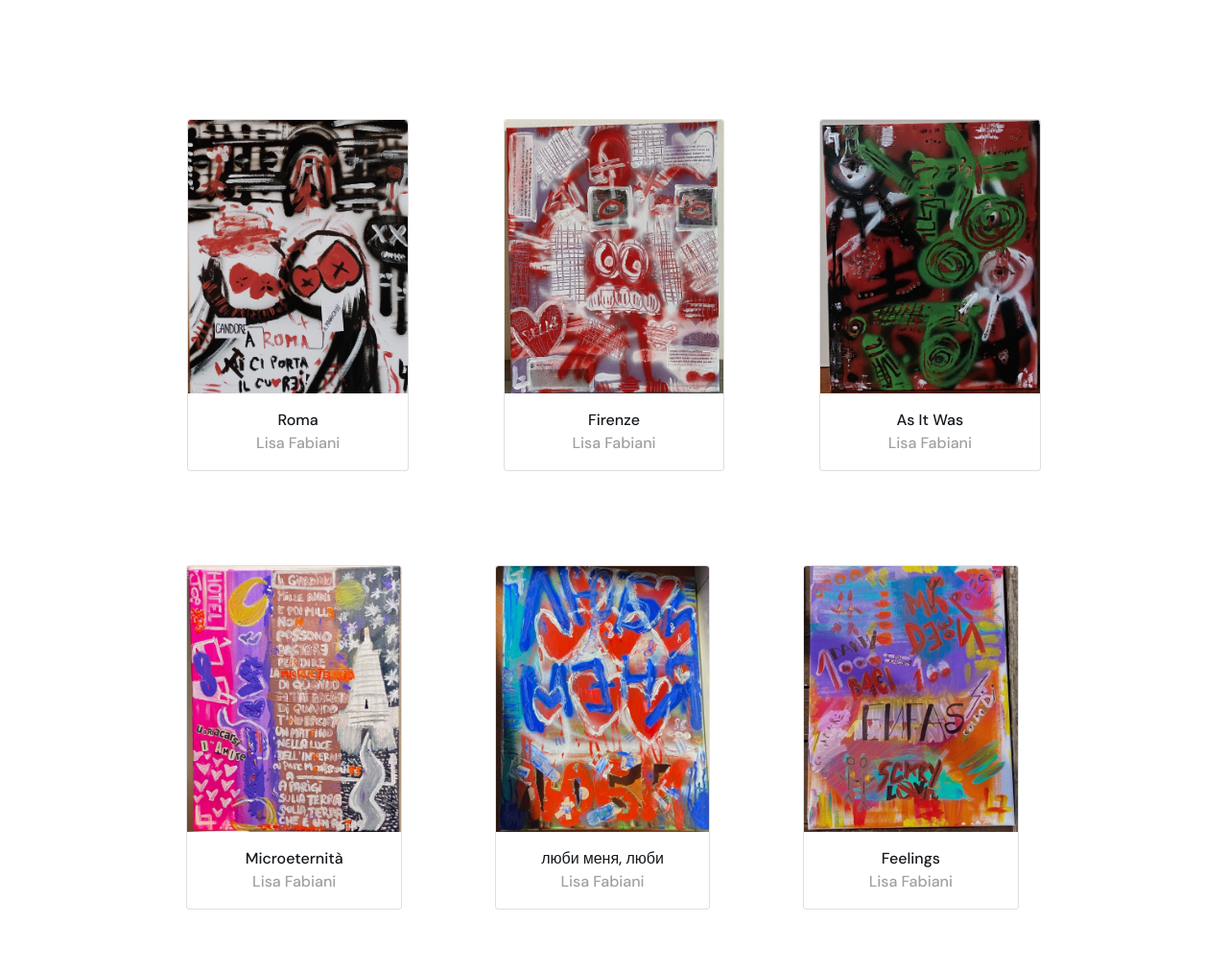
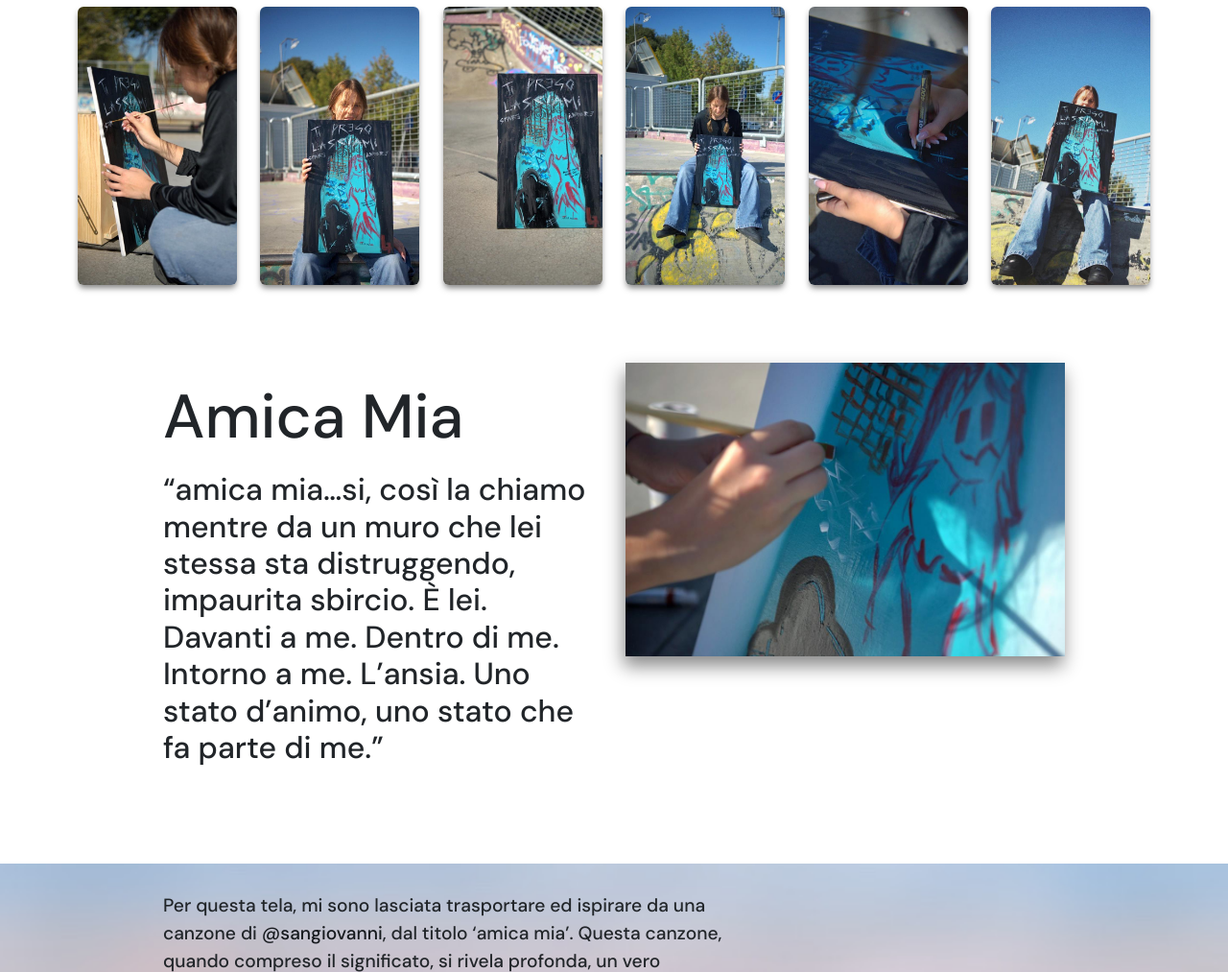
Before and after one commit to Jupiterino/Lisa-Fabiani, a plain HTML site: page Pages/amicamia.html in a window 1280 px wide. Shown: the part 168-1181 px from the top of the page at 96% size. Drawn offline with nearby package versions, Linux system fonts and the light colour scheme.

Commit message:
Amica Mia

```diff
--- a/Css/style.css
+++ b/Css/style.css
@@ -163,3 +163,53 @@ font-family: 'Parisienne', cursive;
   .sium:hover{
     color: #313131;
   }
+
+.wrapper{
+    text-align: center;
+    margin-left: auto;
+    margin-right: auto;
+}
+
+.parent{
+    width: 13%;
+    margin: 10px;
+    height: 290px;
+    overflow: hidden;
+    position: relative;
+    display: inline-block;
+    box-shadow: 0 4px 6px -1px rgba(0,0,0,0.5);
+    border-radius: 6px;
+    text-align: center;
+}
+
+.child{
+    height: 100%;
+    width: 110%;
+    background-size: cover;
+    transition: all 1s;
+    text-align: center;
+}
+
+.bg-one{
+    background-image: url(../Imgs/IMG-20240103-WA0024.jpg);
+}
+.bg-two{
+    background-image: url(../Imgs/amicamia1.jpg);
+}
+.bg-three{
+    background-image: url(../Imgs/IMG-20240103-WA0031.jpg);
+}
+.bg-four{
+    background-image: url(../Imgs/IMG-20240103-WA0034.jpg);
+}
+.bg-five{
+    background-image: url(../Imgs/IMG-20240103-WA0029.jpg);
+}
+.bg-six{
+    background-image: url(../Imgs/amicamia4.jpg);
+}
+
+.parent:hover .child{
+
+    transform: scale(1.2);
+}
--- a/Pages/amicamia.html
+++ b/Pages/amicamia.html
@@ -1,6 +1,9 @@
 <!DOCTYPE html>
 <html lang="en">
 <head>
+  <meta charset="UTF-8">
+  <meta http-equiv="X-UA-Compatible" content="IE=edge">
+  <meta name="viewport" content="width=device-width, initial-scale=1.0">
     <link href="https://cdn.jsdelivr.net/npm/bootstrap@5.1.3/dist/css/bootstrap.min.css" rel="stylesheet" integrity="sha384-1BmE4kWBq78iYhFldvKuhfTAU6auU8tT94WrHftjDbrCEXSU1oBoqyl2QvZ6jIW3" crossorigin="anonymous">
     <link rel="stylesheet" href="../Css/style.css">
     <link rel="preconnect" href="https://fonts.googleapis.com">
@@ -13,10 +16,33 @@
     <link rel="shortcut icon" href="../Imgs/L-Letter-PNG-Picture.png" />
     <title>LisaFabiani</title>
     <style>
+
+
       .frase{
         font-size: 140%;
       }
       @media screen and (max-width: 1000px){
+        .uno{
+          display: none;
+        }
+        .due{
+          display: none;
+        }
+        .sei{
+          display: none;
+        }
+        .parent{
+          width: 20%;
+        }
+        .ggg{
+          margin-top: 8%;
+        }
+        .gggg{
+          padding-top: 8%;
+        }.ggggg{
+          padding-top: 8%;
+          padding-bottom: 8%;
+        }
    .navbar{
      padding-top: 4%;
      padding-bottom: 4%;
@@ -44,6 +70,15 @@
           display: none;
         }
         .gif{
+          display: none;
+        }
+ }
+ @media screen and (max-width: 750px){
+
+  .parent{
+          width: 40%;
+        }
+        .cinque{
           display: none;
         }
  }
@@ -106,83 +141,83 @@
 <a href="/" class="mb-3 me-2 mb-md-0 text-muted text-decoration-none lh-1">
   <svg class="bi" width="30" height="24"><use xlink:href="#bootstrap"></use></svg>
 </a>
-  <br><br><br>
 
-    <div class="megadiv container" >
+  <div class="">
 
-      <div class="row boxx"">
-        <div class="col-12 col-lg-4" style="text-align: center; padding: 5%;">
-          <div class="card artbox" >
-            <a href="opere/op1.html" class="nomee">
-        <img src="../Imgs/D1.jpg" class="card-img-top imgbox" alt="...">
-      </a>
-        <div class="card-body">
-          <p class="card-text"><span><a href="opere/op1.html" class="nomee">Roma</a></span><br><span style="color: rgb(160, 160, 160);">Lisa Fabiani</span></p>
+
+    <div class=" wrapper ">
+
+       <div class="col-12 col-lg-2 parent uno">
+            <div class="child bg-one">
+
             </div>
       </div>
+       <div class="col-12 col-lg-2 parent due">
+            <div class="child bg-two">
+
             </div>
+      </div>
+       <div class="col-12 col-lg-2 parent tre">
+            <div class="child bg-three">
 
-        <div class="col-12 col-lg-4" style="text-align: center; padding: 5%;">
-        <div class="card artbox" >
-          <a href="opere/op2.html" class="nomee">
-            <img src="../Imgs/D2.jpg" class="card-img-top imgbox" alt="...">
-          </a>
-        <div class="card-body">
-          <p class="card-text"><span><a href="opere/op2.html" class="nomee">Firenze</a></span><br><span style="color: rgb(160, 160, 160);">Lisa Fabiani</span></p>
+            </div>
+      </div>
+       <div class="col-12 col-lg-2 parent quattro">
+            <div class="child bg-four">
+
+            </div>
+      </div>
+       <div class="col-12 col-lg-2 parent cinque">
+            <div class="child bg-five">
+
+            </div>
+      </div>
+       <div class="col-12 col-lg-2 parent sei">
+            <div class="child bg-six">
+
+            </div>
       </div>
   </div>
 </div>
 
 
-      <div class="col-12 col-lg-4" style="text-align: center; padding: 5%;">
-      <div class="card artbox" >
-        <a href="opere/op3.html" class="nomee">
-          <img src="../Imgs/D3.jpg" class="card-img-top imgbox" alt="...">
-        </a>
-        <div class="card-body">
-          <p class="card-text"><span><a href="opere/op3.html" class="nomee">As It Was</a></span><br><span style="color: rgb(160, 160, 160);">Lisa Fabiani</span></p>
+
+
+
+    <div class="megadiv container row"style="padding-top: 5%;">
+      <div  class="col-12 col-lg-6"style="padding-top: 2%;">
+        <h1 style="font-size: 400%; padding-bottom: 2%;">Amica Mia</h1>
+
+        <h2>“amica mia…si, così la chiamo mentre da un muro che lei stessa sta distruggendo, impaurita sbircio. È lei. Davanti a me.
+        Dentro di me. Intorno a me. L’ansia.
+        Uno stato d’animo, uno stato che fa parte di me.”</h2>
+      </div>
+      <div class="col-12 col-lg-6"><a href="https://www.instagram.com/elizavetart_/">
+        <img src="../Imgs/IMG-20240103-WA0032.jpg" alt="" style="width: 100%; box-shadow: -2px 10px 18px #888888;" class="ggg"></a>
+      </div></div>
+
+
+
+      <div style="margin-top: 5%; background-image: url(../Imgs/picsarrrrt.JPEG); background-repeat: no-repeat; background-size: cover;">
+        <div class="megadiv  row">
+          <div class="col-12 col-lg-8 gggg">
+        <p style="font-size: 120%;">Per questa tela, mi sono lasciata trasportare ed ispirare da una canzone di <span>
+          <a href="https://www.instagram.com/sangiovanni/" style="text-decoration: none; color: rgb(21,25,29);">@sangiovanni</a></span>, dal titolo ‘amica mia’.
+          Questa canzone, quando compreso il significato, si rivela profonda, un vero capolavoro.
+          Parla di ansia, introduce quindi anche il concetto di terapia che col tempo deve smettere di essere il grande taboo che è. Ho trovato ispirazione qui,
+          anche per come e quanto questo brano mi ha aiutata in periodi bui della mia vita. L’autore, come già detto, è sangiovanni,
+          questo ragazzo di 20 anni che riesce ad empatizzate con chi lo ascolta e farlo sentire meno solo, compreso ed al sicuro con la sua musica…credo
+          che questa sia la cosa più importante per un artista…che faccia musica, opere d’arte, letterarie, o magari non so, balli .
+          In questa tela, ho voluto rappresentare il mio modo di interpretare la canzone, facendone una miscela con quello che lo stato d’animo dell’Ansia mi fa provare.
+          Col tempo, cari “osservatori”, ho capito però che preferisco non dare troppe spiegazioni su ciò che trasporto dal profondo della mia anima o da ciò che sto vivendo su una tela …
+          ma preferisco che chi guarda, interpreti e compia questo viaggio dentro di se, facendo appoggio alla sua storia e a ciò che una mia tela può far provare. Quindi non spiegherò
+          dettagliatamente ciò che ho rappresentato e il perché, ma voglio fare una cosa ancora più importante sì! Voglio augurare a tutte le persone che soffrono per questo,
+          di non sentirsi sole e di trovare la forza dentro se stesse.</p>
+        </div>
+        <div class="col-12 col-lg-4 ggggg" style="text-align: center; margin-top: auto; margin-bottom: auto;"><a href="https://open.spotify.com/intl-it/track/5pN02vyizYTSdK8F8qSPJp?si=84d56698a5e84848">
+          <img src="../Imgs/ab67616d0000b2736a809cc84cf9abf2516f5a01.jpg" alt="" style="width: 90%; box-shadow: -2px 10px 18px #888888;"></a>
         </div>
         </div>
-    </div>
-
-
-    <br><br><br>
-
-    <div class="row boxx">
-
-      <div class="col-12 col-lg-4" style="text-align: center; padding: 5%;">
-      <div class="card artbox" >
-        <a href="opere/op4.html" class="nomee">
-          <img src="../Imgs/D4.jpg" class="card-img-top imgbox" alt="...">
-        </a>
-        <div class="card-body">
-          <p class="card-text"><span><a href="opere/op4.html" class="nomee">Microeternità</a></span><br><span style="color: rgb(160, 160, 160);">Lisa Fabiani</span></p>
-        </div>
-      </div>
-    </div>
-
-      <div class="col-12 col-lg-4" style="text-align: center; padding: 5%;">
-      <div class="card artbox" >
-        <a href="opere/op5.html" class="nomee">
-          <img src="../Imgs/D6.jpg" class="card-img-top imgbox" alt="...">
-        </a>
-        <div class="card-body">
-          <p class="card-text"><span><a href="opere/op5.html" class="nomee">люби меня, люби</a></span><br><span style="color: rgb(160, 160, 160);">Lisa Fabiani</span></p>
-        </div>
-      </div>
-    </div>
-
-      <div class="col-12 col-lg-4" style="text-align: center; padding: 5%;">
-      <div class="card artbox" >
-        <a href="opere/op6.html" class="nomee">
-          <img src="../Imgs/D7.jpg" class="card-img-top imgbox" alt="...">
-        </a>
-        <div class="card-body">
-          <p class="card-text"><span><a href="opere/op6.html" class="nomee">Feelings</a></span><br><span style="color: rgb(160, 160, 160);">Lisa Fabiani</span></p>
-        </div>
-      </div>
-    </div>
-
       </div>
       <div style="text-align: center; margin-top: 5%;">
         <!--
@@ -191,10 +226,6 @@
           <h1 style="font-size: 300%;"><span><a class="text-muted" href="https://www.instagram.com/elizavetart_/" style="padding-right: 1%; text-decoration: none;"><i class="fa fa-instagram" style="font-size:45px;"></i>
             <span><a href="https://www.instagram.com/elizavetart_/" style="text-decoration: none; color: rgb(50, 50, 50);">elizavetart_</a></span></a> </span> </h1>
 
-    </div>
-
-    </div>
-  </div>
       </div>
   <br><br><br><br><br><br><br><br>
   <div class="container">
@@ -238,7 +269,7 @@
 
 
 
-
+    <script src="script.js"></script>
     <script src="https://cdn.jsdelivr.net/npm/bootstrap@5.1.3/dist/js/bootstrap.bundle.min.js" integrity="sha384-ka7Sk0Gln4gmtz2MlQnikT1wXgYsOg+OMhuP+IlRH9sENBO0LRn5q+8nbTov4+1p" crossorigin="anonymous"></script>
 </body>
 </html>
```
Also changed, not shown: Pages/installazioni.html (+15 -4 lines), Imgs/IMG-20240103-WA0024.jpg (added), Imgs/IMG-20240103-WA0029.jpg (added), Imgs/IMG-20240103-WA0031.jpg (added), Imgs/IMG-20240103-WA0032.jpg (added), Imgs/IMG-20240103-WA0034.jpg (added), Imgs/Titolo.JPEG (added), Imgs/ab67616d0000b2736a809cc84cf9abf2516f5a01.jpg (added), Imgs/picsarrrrt.JPEG (added), Imgs/prova.JPEG (added), Imgs/provadue.png (added), js/script.js (line endings or trailing spaces). Lines whose indentation alone changed are shown as unchanged.
